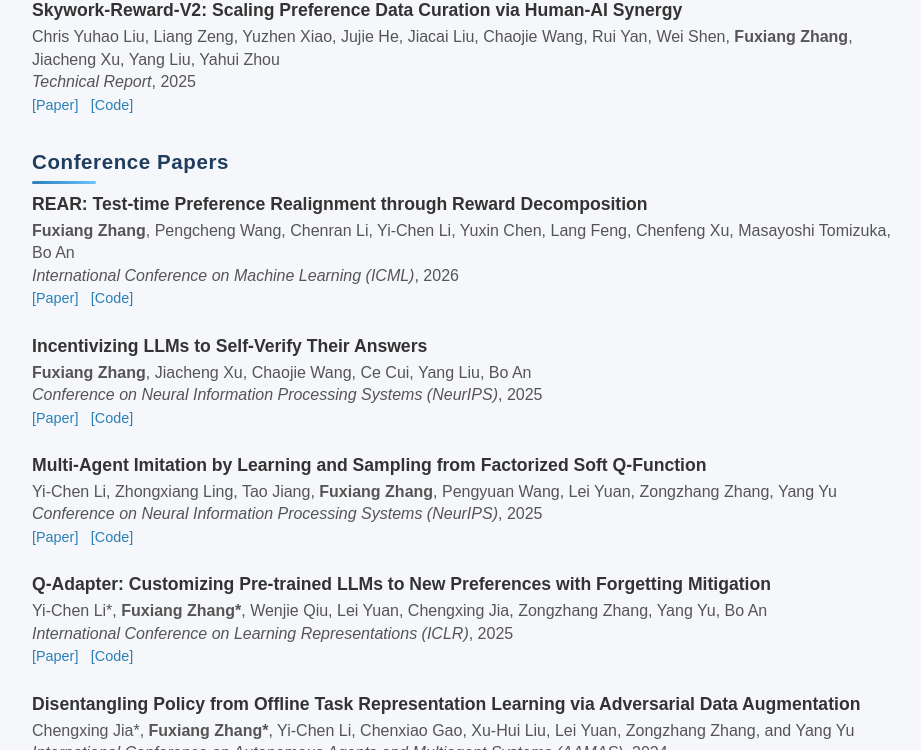
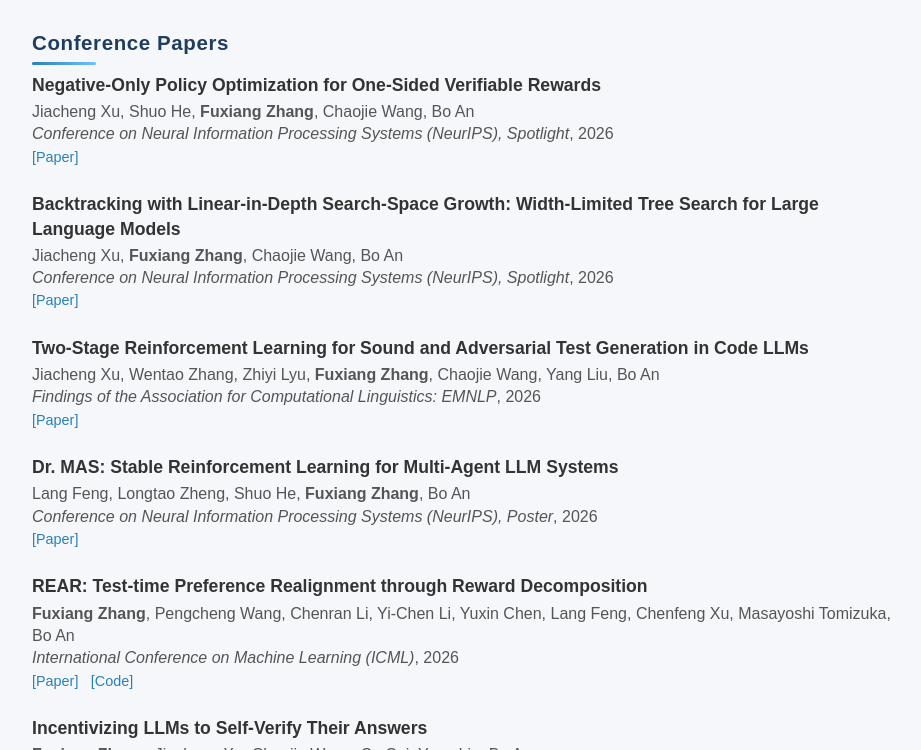
Before and after one commit to Fuxiang-Zhang/fuxiang-zhang.github.io, a plain HTML site: page index.html in a window 1280 px wide. Shown: the part 1115-1865 px from the top of the page, without its empty margins (348-1269 px from the left). Drawn offline with Linux system fonts and the light colour scheme.

Commit message:
Update accepted publications in classic reading mode

```diff
--- a/index.html
+++ b/index.html
@@ -192,14 +192,6 @@
     </p>
   </div>
 
-  <div class="publication-item">
-    <h5>Dr. MAS: Stable Reinforcement Learning for Multi-Agent LLM Systems</h5>
-    <p>
-      Lang Feng, Longtao Zheng, Shuo He, <strong>Fuxiang Zhang</strong>, Bo An<br>
-      <em>ICLR Workshop on Multi-Agent Learning and Its Opportunities in the Era of Generative AI (MALGAI)</em>, 2026<br>
-      <span class="links"><a href="https://arxiv.org/abs/2602.08847">[Paper]</a></span>
-    </p>
-  </div>
 
   <div class="publication-item">
     <h5>DeRL-SWE: Decoupled Reinforcement Learning with Nested Credit Assignment for Software Engineering</h5>
@@ -229,6 +221,42 @@
   </div>
 
 <h3>Conference Papers</h3>
+<div class="publication-item">
+  <h5>Negative-Only Policy Optimization for One-Sided Verifiable Rewards</h5>
+  <p>
+    Jiacheng Xu, Shuo He, <strong>Fuxiang Zhang</strong>, Chaojie Wang, Bo An<br>
+    <em>Conference on Neural Information Processing Systems (NeurIPS), Spotlight</em>, 2026<br>
+    <span class="links"><a href="https://neurips.cc/virtual/2026/poster/152610">[Paper]</a></span>
+  </p>
+</div>
+
+<div class="publication-item">
+  <h5>Backtracking with Linear-in-Depth Search-Space Growth: Width-Limited Tree Search for Large Language Models</h5>
+  <p>
+    Jiacheng Xu, <strong>Fuxiang Zhang</strong>, Chaojie Wang, Bo An<br>
+    <em>Conference on Neural Information Processing Systems (NeurIPS), Spotlight</em>, 2026<br>
+    <span class="links"><a href="https://neurips.cc/virtual/2026/poster/155253">[Paper]</a></span>
+  </p>
+</div>
+
+<div class="publication-item">
+  <h5>Two-Stage Reinforcement Learning for Sound and Adversarial Test Generation in Code LLMs</h5>
+  <p>
+    Jiacheng Xu, Wentao Zhang, Zhiyi Lyu, <strong>Fuxiang Zhang</strong>, Chaojie Wang, Yang Liu, Bo An<br>
+    <em>Findings of the Association for Computational Linguistics: EMNLP</em>, 2026<br>
+    <span class="links"><a href="https://arxiv.org/abs/2609.03955">[Paper]</a></span>
+  </p>
+</div>
+
+  <div class="publication-item">
+    <h5>Dr. MAS: Stable Reinforcement Learning for Multi-Agent LLM Systems</h5>
+    <p>
+      Lang Feng, Longtao Zheng, Shuo He, <strong>Fuxiang Zhang</strong>, Bo An<br>
+      <em>Conference on Neural Information Processing Systems (NeurIPS), Poster</em>, 2026<br>
+      <span class="links"><a href="https://arxiv.org/abs/2602.08847">[Paper]</a></span>
+    </p>
+  </div>
+
 <div class="publication-item">
   <h5>REAR: Test-time Preference Realignment through Reward Decomposition</h5>
   <p>
```
